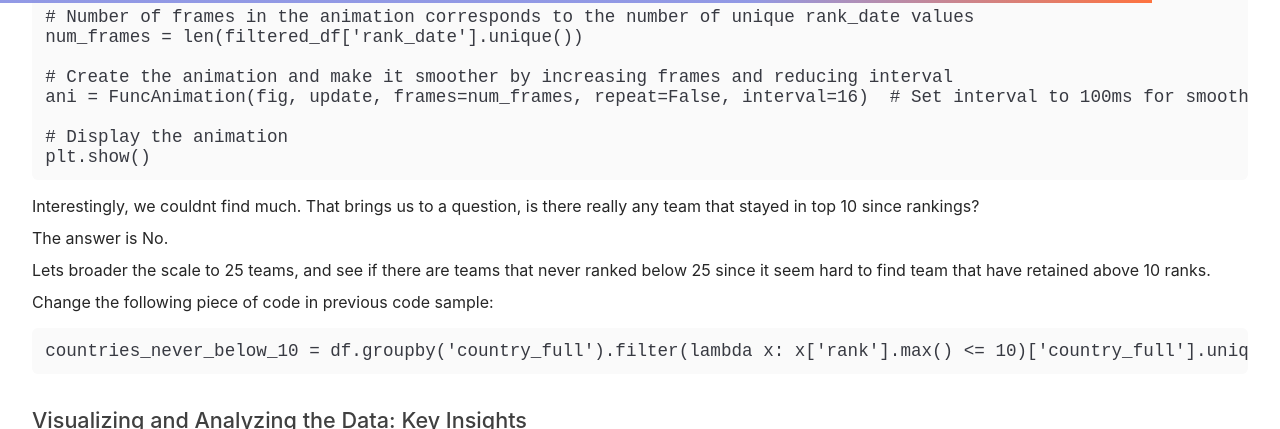
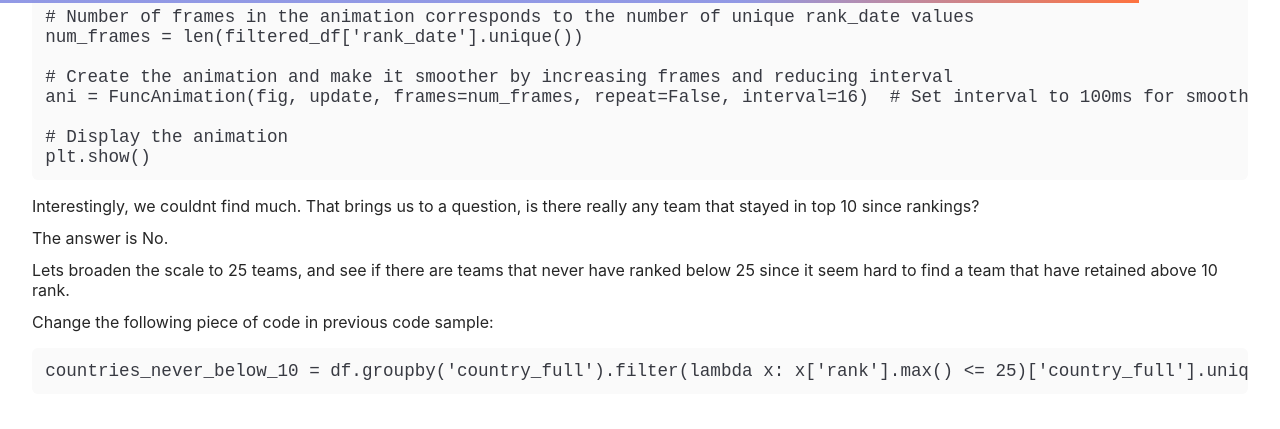
Before and after one commit to talhahasanzia/talhahasanzia.github.io, a Jekyll site: the page posts/data-bites1/index.html, which Jekyll copies as it is, in a window 1280 px wide and 900 px high, scrolled down 1706 px, cut to the strip 0-429 px from the top of the window. Built offline with Jekyll 4.4.1, drawn with Linux system fonts in a browser that asks for light colours.

Commit message:
Corrections in fifa ranking blog

```diff
--- a/posts/data-bites1/index.html
+++ b/posts/data-bites1/index.html
@@ -156,10 +156,10 @@ plt.show()
             <p>Interestingly, we couldnt find much. That brings us to a question, is there really any team that stayed
                 in top 10 since rankings?</p>
             <p>The answer is No.</p>
-            <p>Lets broader the scale to 25 teams, and see if there are teams that never ranked below 25 since it seem
-                hard to find team that have retained above 10 ranks.</p>
+            <p>Lets broaden the scale to 25 teams, and see if there are teams that never have ranked below 25 since it seem
+                hard to find a team that have retained above 10 rank.</p>
             <p>Change the following piece of code in previous code sample:</p>
-            <pre><code>countries_never_below_10 = df.groupby('country_full').filter(lambda x: x['rank'].max() &lt;= 10)['country_full'].unique()
+            <pre><code>countries_never_below_10 = df.groupby('country_full').filter(lambda x: x['rank'].max() &lt;= 25)['country_full'].unique()
 </code></pre>
             <h2 id="visualizing-and-analyzing-the-data-key-insights">Visualizing and Analyzing the Data: Key Insights
             </h2>
```
